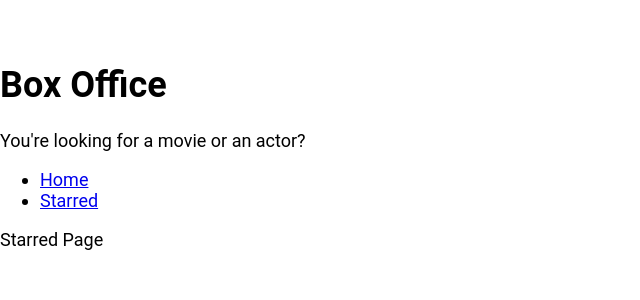
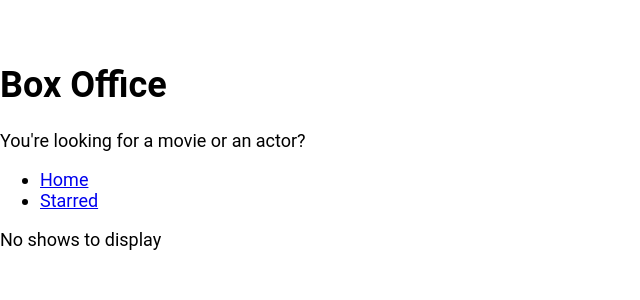
Before and after one commit to pa-kh039/box_office, a React (Create React App) app: page /starred in a window 1280 px wide. Shown: the top 300 px of the page, without its empty margins (0-640 px from the left). Built offline with nearby package versions, Linux system fonts and the light colour scheme.

Commit message:
finished starred shows page

```diff
--- a/src/pages/Starred.jsx
+++ b/src/pages/Starred.jsx
@@ -1,8 +1,48 @@
-import React from 'react';
+import React, { useState,useEffect } from 'react';
+import ShowGrid from '../components/show/ShowGrid'
 import MainPageLayout from '../components/MainPageLayout';
+import {useShows} from '../misc/custom-hooks';
+import {apiGet} from  '../misc/config';
 
 const Starred = () => {
-  return <MainPageLayout>Starred Page</MainPageLayout>;
+
+  const [starred] = useShows();
+
+  const [shows,setShows]=useState(null);
+  const [isLoading , setIsLoading]=useState(true);
+  const [ error,setError]=useState(null);
+
+  useEffect(() => {
+    if(starred && starred.length>0)
+    {
+      const promises = starred.map(showId => apiGet(`/shows/${showId}`));
+      Promise.all(promises)
+      .then(apiData => apiData.map(show => ({show})))
+      .then(results => {
+        setShows(results);
+        setIsLoading(false);
+      }).catch(err => {
+        setError(err.message);
+        setIsLoading(false);
+      });
+    }
+    else
+    {
+      setIsLoading(false);
+    }
+
+    // return () => {
+    //   second
+    // }
+  }, [starred])
+
+  // console.log(starred);
+  return <MainPageLayout>
+  {isLoading&& <div>Shows are still loading</div>}
+  {error&& <div>Error occurred:{error}</div>}
+  {!isLoading && !shows && <div>No shows to display</div>}
+  {!isLoading && !error &&shows && <ShowGrid data={shows}/>}
+  </MainPageLayout>;
 };
 
 export default Starred;
```
